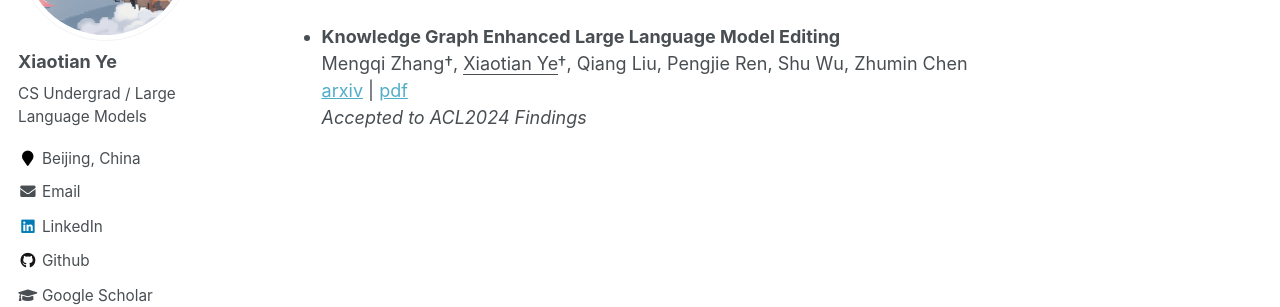
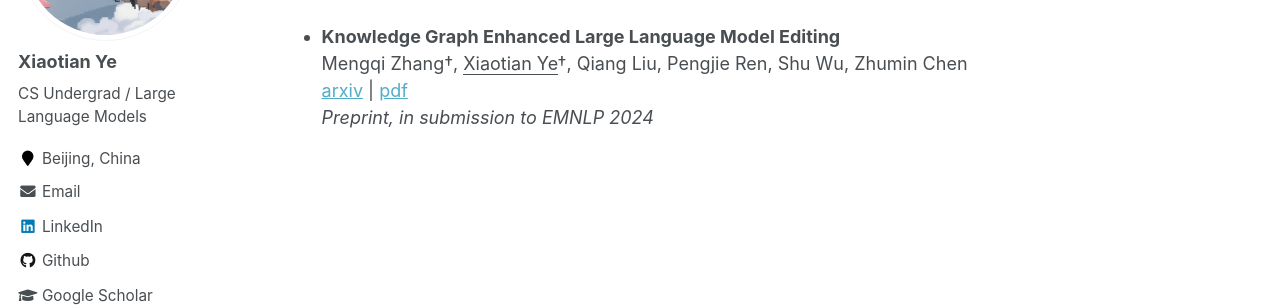
Before and after one commit to Acruxos/Acruxos.github.io, a Jekyll site: the page built from _pages/publications.md, in a window 1280 px wide. Shown: the part 252-559 px from the top of the page. Built offline with Jekyll 4.4.1, drawn with Linux system fonts in a browser that asks for light colours; some web fonts are replaced.

```diff
--- a/_pages/publications.md
+++ b/_pages/publications.md
@@ -10,4 +10,4 @@ Dagger symbol (†) indicates that the authors have contributed equally.
 - **Knowledge Graph Enhanced Large Language Model Editing**
 	Mengqi Zhang†, <u>Xiaotian Ye</u>†, Qiang Liu, Pengjie Ren, Shu Wu, Zhumin Chen
 	[arxiv](https://arxiv.org/abs/2402.13593) | [pdf](/files/papers/GLAME.pdf)
-	*Accepted to ACL2024 Findings*
+	*Preprint, in submission to EMNLP 2024*
```
Also changed, not shown: _pages/cv.md (+1 -1 lines), 2 other files.
